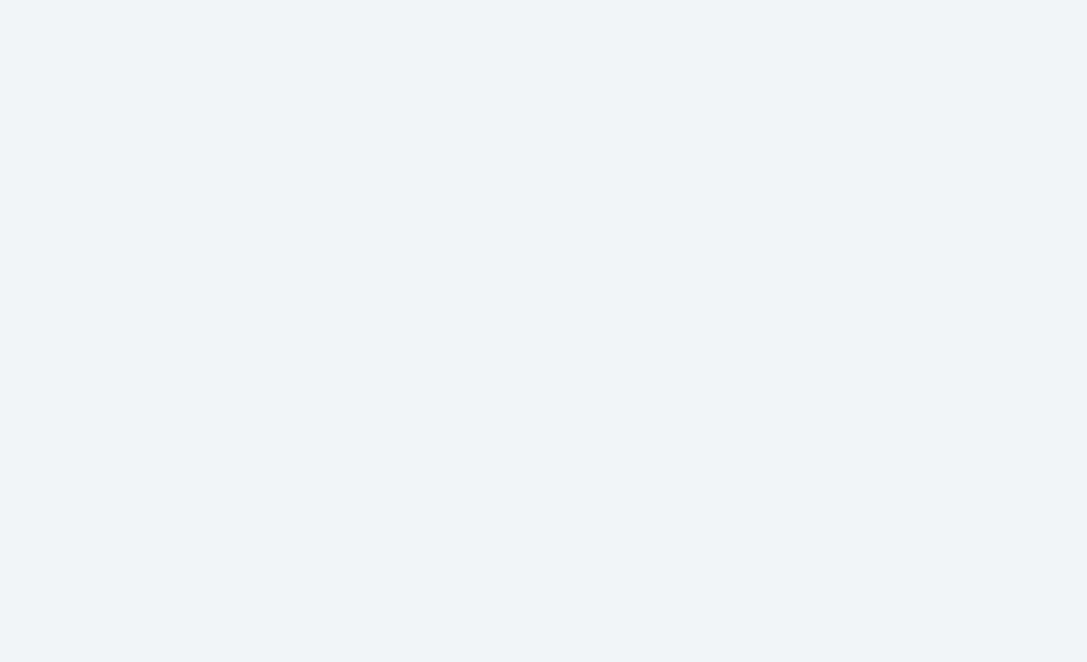
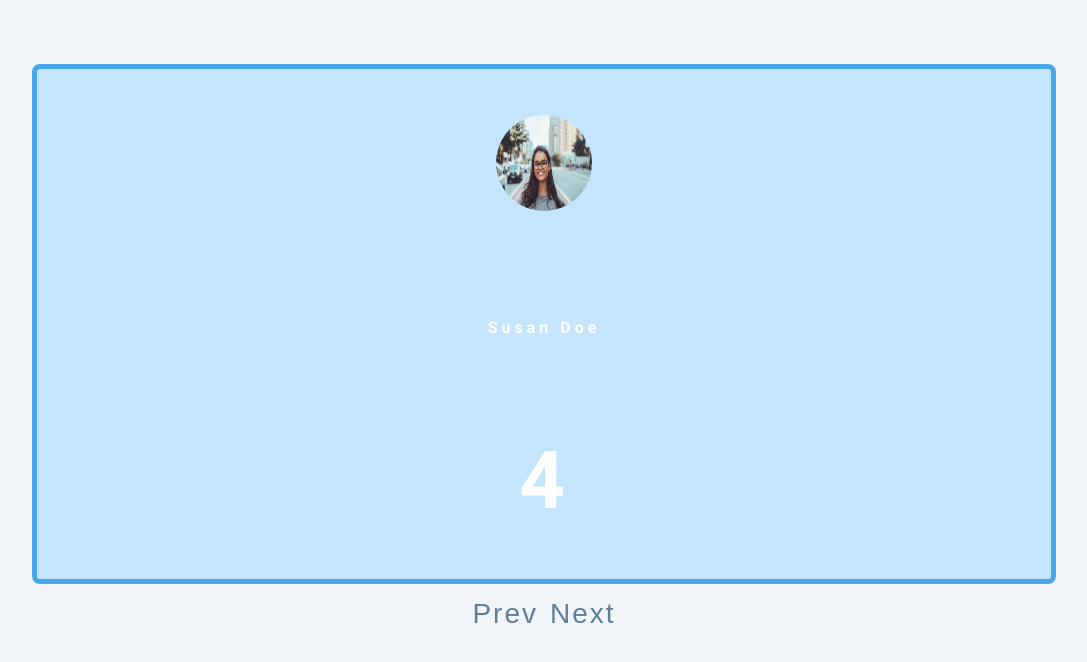
Before and after one commit to Vovan1608/image_slider, a plain HTML site: page index.html in a window 1280 px wide. Shown: the whole page, without its empty margins (96-1183 px from the left). Drawn offline with Linux system fonts and the light colour scheme.

Commit message:
done markup

```diff
--- a/index.html
+++ b/index.html
@@ -9,6 +9,29 @@
 	<link rel="stylesheet" href="./styles.css">
 </head>
 <body>
+	<div class="slider-container">
+		<div class="slide">
+			<img src="./img-1.jpeg" class="slide-img" alt="img-1">
+			<h1>1</h1>
+		</div>
+		<div class="slide">
+
+			<h1>2</h1>
+		</div>
+		<div class="slide">
+
+			<h1>3</h1>
+		</div>
+		<div class="slide">
+			<img src="./person-1.jpeg" class="person-img" alt="person">
+			<h4>susan doe</h4>
+			<h1>4</h1>
+		</div>
+	</div>
+	<div class="btn-container">
+		<button class="prevBtn" type="button">prev</button>
+		<button class="nextBtn" type="button">next</button>
+	</div>
 	<!-- script -->
 	<script src="./app.js"></script>
 </body>
```
